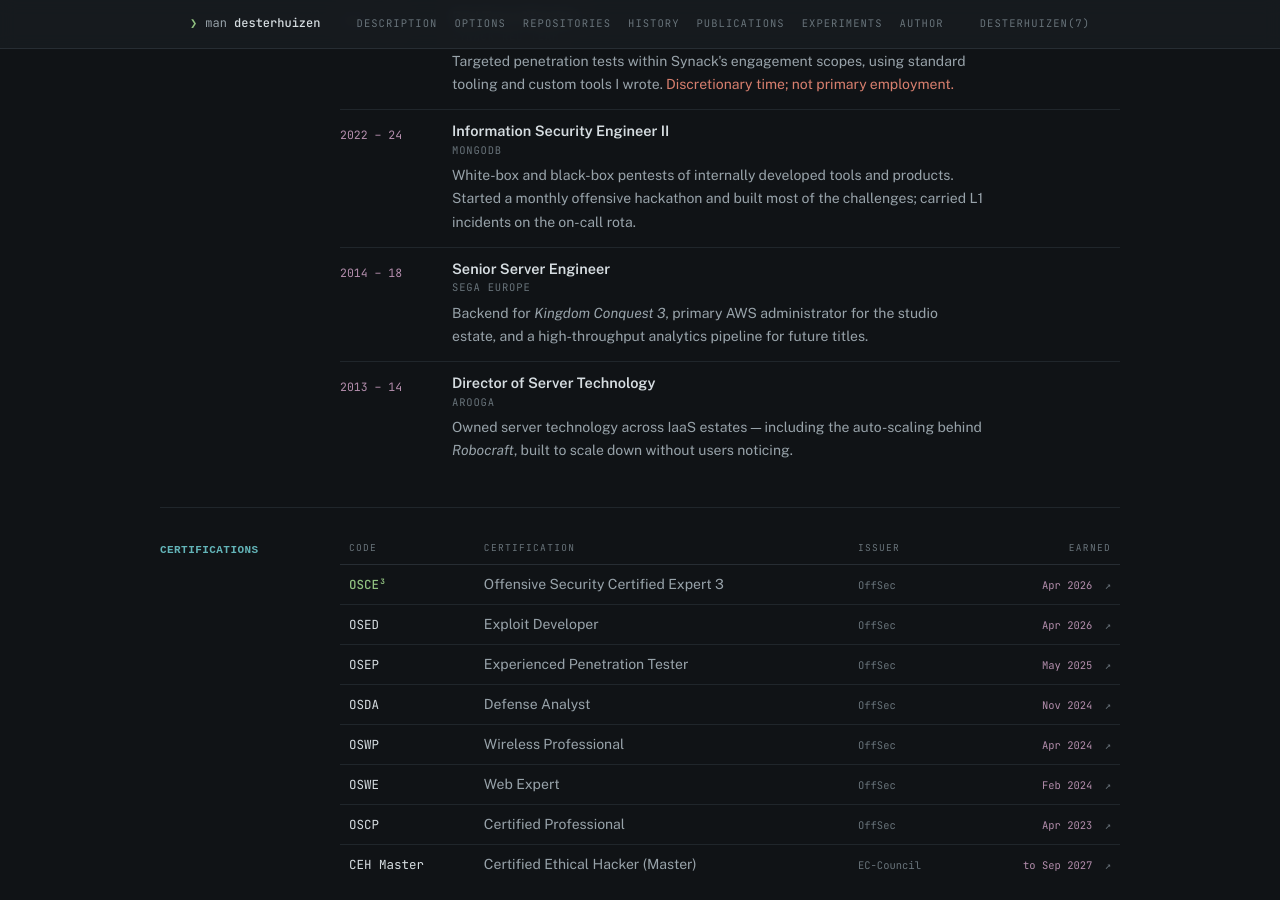
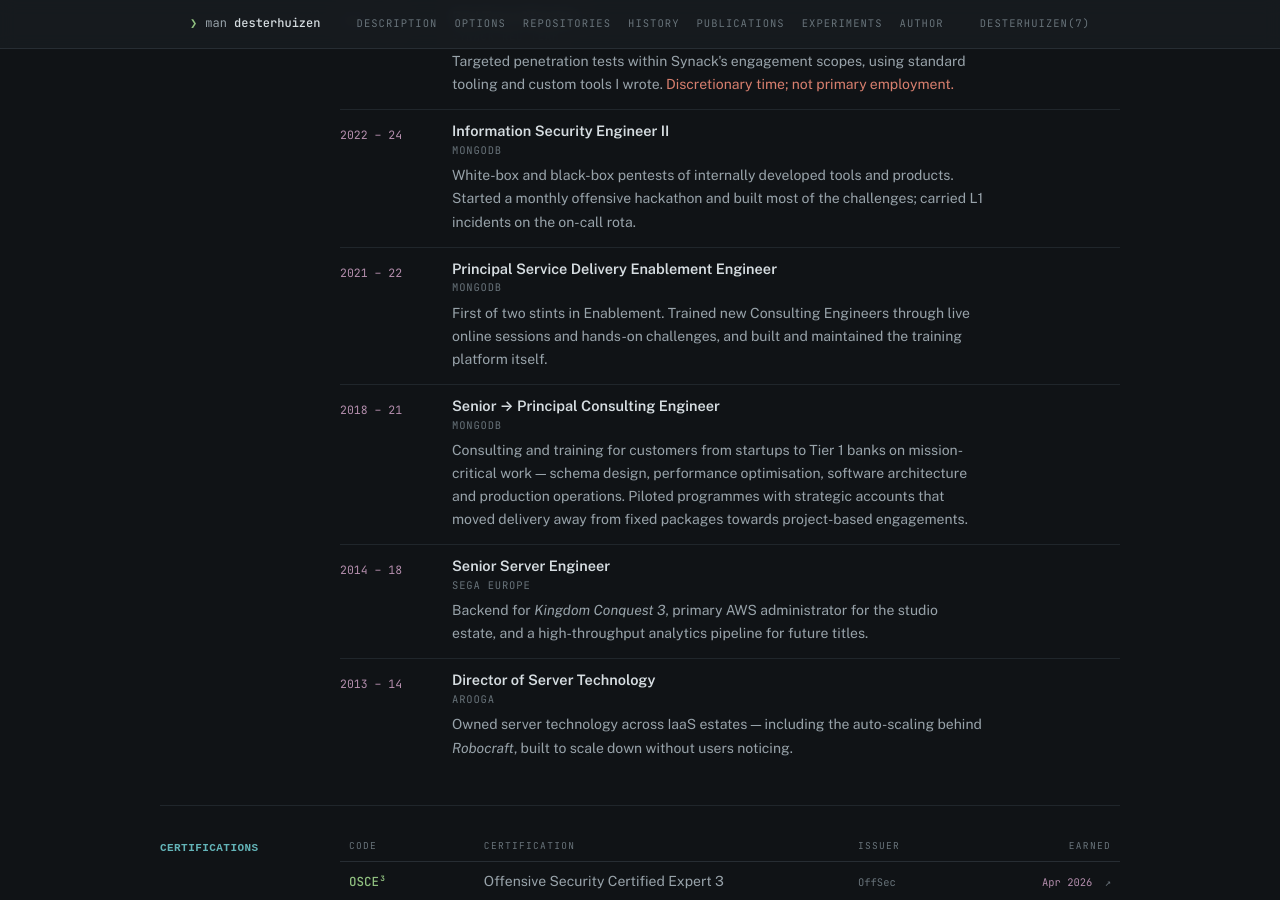
Before and after one commit to desterhuizen/desterhuizen.github.io, a Jekyll site: the page built from index.html, in a window 1280 px wide and 900 px high, scrolled down 2129 px. Built offline with Jekyll 4.4.1, drawn with Linux system fonts in a browser that asks for light colours; some web fonts are replaced.

Commit message:
Restore the 2018-2022 MongoDB roles to HISTORY
The HISTORY list jumped from SEGA Europe (2014-18) to Information Security
Engineer II (2022-24), leaving four years unaccounted for. The "highlights
only" cut had dropped Senior Consulting Engineer (Jan 2018 - Feb 2020),
Principal Consulting Engineer (Feb 2020 - Sep 2021) and the first Service
Delivery Enablement stint (Sep 2021 - Dec 2022).

Adds two entries to index.html: the two consulting titles as a single
"Senior -> Principal Consulting Engineer" row spanning 2018-21, and the
2021-22 enablement role. The timeline now runs unbroken from 2013.

```diff
--- a/index.html
+++ b/index.html
@@ -139,6 +139,27 @@
         </div>
       </li>
       <li>
+        <span class="yr">2021 &#8211; 22</span>
+        <div>
+          <h3>Principal Service Delivery Enablement Engineer</h3>
+          <p class="org">MongoDB</p>
+          <p>First of two stints in Enablement. Trained new Consulting Engineers through live
+          online sessions and hands-on challenges, and built and maintained the training platform
+          itself.</p>
+        </div>
+      </li>
+      <li>
+        <span class="yr">2018 &#8211; 21</span>
+        <div>
+          <h3>Senior &#8594; Principal Consulting Engineer</h3>
+          <p class="org">MongoDB</p>
+          <p>Consulting and training for customers from startups to Tier 1 banks on mission-critical
+          work &#8212; schema design, performance optimisation, software architecture and production
+          operations. Piloted programmes with strategic accounts that moved delivery away from fixed
+          packages towards project-based engagements.</p>
+        </div>
+      </li>
+      <li>
         <span class="yr">2014 &#8211; 18</span>
         <div>
           <h3>Senior Server Engineer</h3>
```
